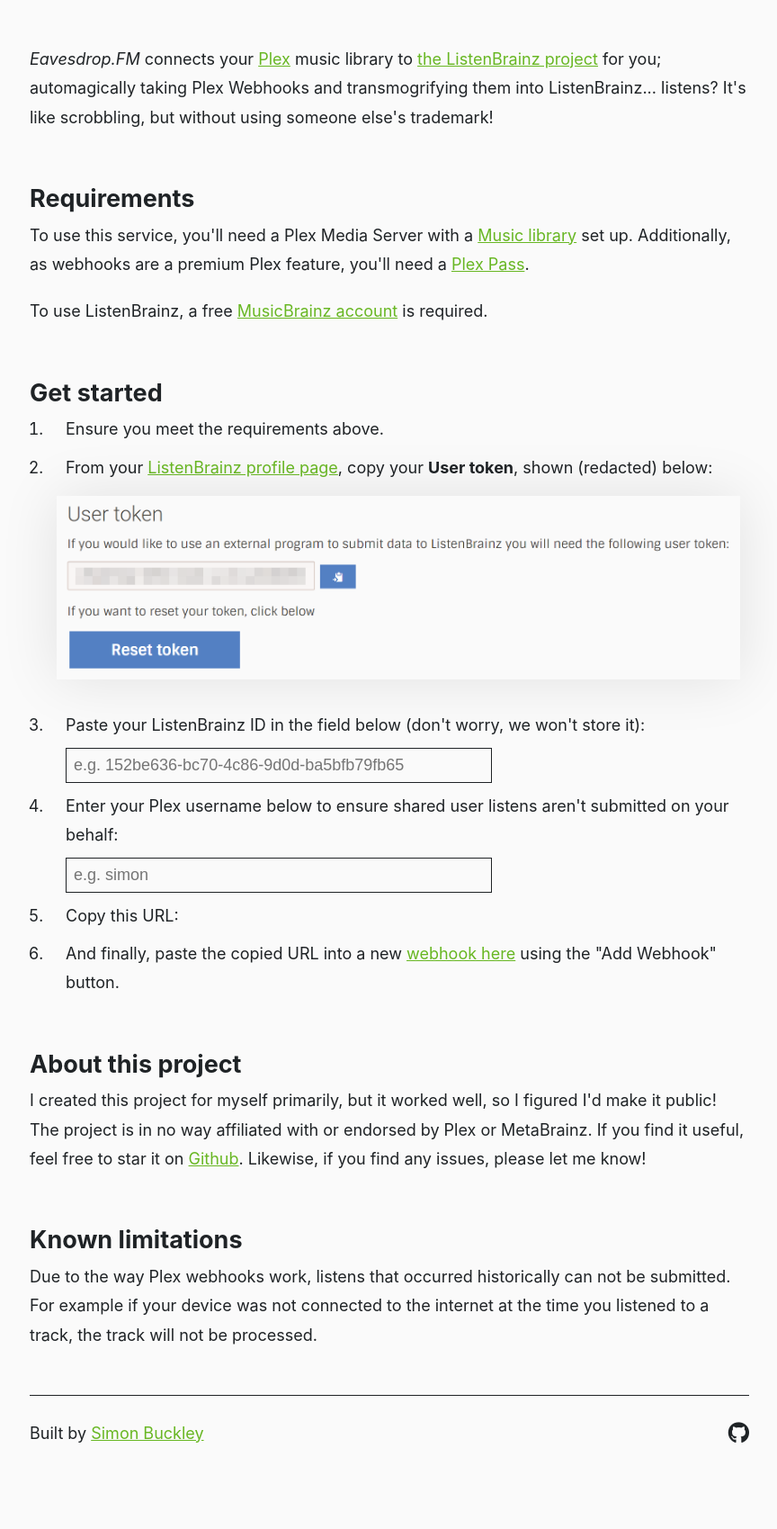
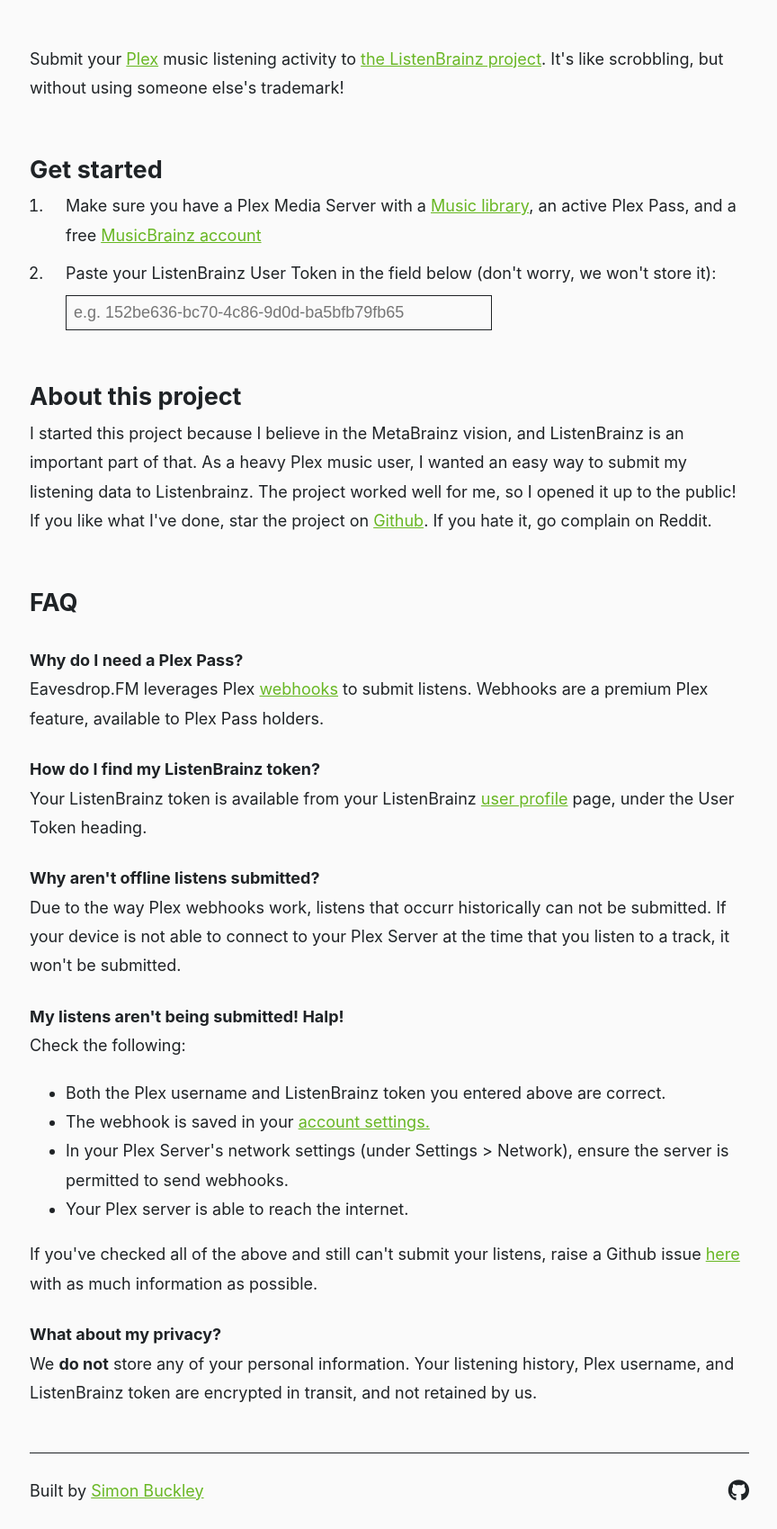
Before and after one commit to simonxciv/eavesdrop.fm, a PHP site: page / in a window 1280 px wide. Shown: the part 86-1785 px from the top of the page at 90% size, without its empty margins (207-1071 px from the left). Before the commit the page ends 1689 px from the top, so only its background shows below. Run offline with PHP 8.4, Linux system fonts and the light colour scheme; some libraries are stand-ins or nearby versions.

Commit message:
Updated onboarding process, added FAQ, simplified docs

```diff
--- a/index.php
+++ b/index.php
@@ -138,6 +138,8 @@
         <link rel="icon" type="image/png" sizes="16x16" href="/favicon-16x16.png">
         <link rel="manifest" href="/site.webmanifest">
 
+        <script src="https://unpkg.com/clipboard@2/dist/clipboard.min.js"></script>
+
     </head>
     <body>
         <header>
@@ -145,31 +147,54 @@
             <p>ListenBrainz + Plex = <i class="fas fa-heart"></i></p>
         </header>
         <main>
-            <p><em>Eavesdrop.FM</em> connects your <a href="https://plex.tv">Plex</a> music library to <a href="https://listenbrainz.org">the ListenBrainz project</a> for you; automagically taking Plex Webhooks and transmogrifying them into ListenBrainz... listens? It's like scrobbling, but without using someone else's trademark!</p>
-
-            <h2>Requirements</h2>
-            <p>To use this service, you'll need a Plex Media Server with a <a href="https://www.plex.tv/en-au/your-media/music/">Music library</a> set up. Additionally, as webhooks are a premium Plex feature, you'll need a <a href="https://www.plex.tv/en-au/plex-pass/">Plex Pass</a>.</p>
-            <p>To use ListenBrainz, a free <a href="https://musicbrainz.org/register?uri=%2F">MusicBrainz account</a> is required.</p>
+            <p>Submit your <a href="https://plex.tv">Plex</a> music listening activity to <a href="https://listenbrainz.org">the ListenBrainz project</a>. It's like scrobbling, but without using someone else's trademark!</p>
 
             <h2>Get started</h2>
             <ol>
-                <li>Ensure you meet the requirements above.</li>
-                <li>From your <a href="https://listenbrainz.org/profile/#auth-token">ListenBrainz profile page</a>, copy your <strong>User token</strong>, shown (redacted) below: <br><img src="img/token.png"></li>
-                <li>Paste your ListenBrainz ID in the field below (don't worry, we won't store it):<br>
+                <li>Make sure you have a Plex Media Server with a <a href="https://www.plex.tv/en-au/your-media/music/">Music library</a>, an active Plex Pass, and a free <a href="https://musicbrainz.org/register?uri=%2F">MusicBrainz account</a>
+                <li>Paste your ListenBrainz User Token in the field below (don't worry, we won't store it):<br>
                     <input id="lbid" type="text" placeholder="e.g. 152be636-bc70-4c86-9d0d-ba5bfb79fb65">
                 </li>
-                <li>Enter your Plex username below to ensure shared user listens aren't submitted on your behalf:<br>
+                <li id="usernamewrapper" class="hidden">Enter your Plex username below to ensure shared users don't submit on your behalf:<br>
                     <input id="username" type="text" placeholder="e.g. simon">
                 </li>
-                <li>Copy this URL: <span id="lboutput" class="url"></span></li>
-                <li>And finally, paste the copied URL into a new <a href="https://app.plex.tv/desktop#!/settings/webhooks">webhook here</a> using the "Add Webhook" button.</p>
+                <li id="copybutton" class="hidden">
+                    <button id="copier" class="btn" data-clipboard-text="">
+                        <i class="fas fa-clone"></i> Copy to clipboard
+                    </button><span id="clipboardsuccess"><i class="fad fa-check-circle"></i> copied!</span>
+                </li>
+                <li id="fifth" class="hidden">
+                    And finally, paste your unique URL into a new <a href="https://app.plex.tv/desktop#!/settings/webhooks">webhook here</a> using the "Add Webhook" button.
+                </li>
             </ol>
 
             <h2>About this project</h2>
-            <p>I created this project for myself primarily, but it worked well, so I figured I'd make it public! The project is in no way affiliated with or endorsed by Plex or MetaBrainz. If you find it useful, feel free to star it on <a href="https://github.com/simonxciv/listenbrainz-plex">Github</a>. Likewise, if you find any issues, please let me know!</p>
+            <p>I started this project because I believe in the MetaBrainz vision, and ListenBrainz is an important part of that. As a heavy Plex music user, I wanted an easy way to submit my listening data to Listenbrainz. The project worked well for me, so I opened it up to the public! If you like what I've done, star the project on <a href="https://github.com/simonxciv/listenbrainz-plex">Github</a>. If you hate it, go complain on Reddit.</p>
 
-            <h2>Known limitations</h2>
-            <p>Due to the way Plex webhooks work, listens that occurred historically can not be submitted. For example if your device was not connected to the internet at the time you listened to a track, the track will not be processed.</p>
+            <h2>FAQ</h2>
+
+            <h4>Why do I need a Plex Pass?</h4>
+            <p>Eavesdrop.FM leverages Plex <a href="https://www.plex.tv/plex-labs/#section7">webhooks</a> to submit listens. Webhooks are a premium Plex feature, available to Plex Pass holders.</p>
+
+            <h4>How do I find my ListenBrainz token?</h4>
+            <p>Your ListenBrainz token is available from your ListenBrainz <a href="https://listenbrainz.org/profile/">user profile</a> page, under the User Token heading.</p>
+
+            <h4>Why aren't offline listens submitted?</h4>
+            <p>Due to the way Plex webhooks work, listens that occurr historically can not be submitted. If your device is not able to connect to your Plex Server at the time that you listen to a track, it won't be submitted.</p>
+
+            <h4>My listens aren't being submitted! Halp!</h4>
+            <p>Check the following:</p>
+            <ul>
+                <li>Both the Plex username and ListenBrainz token you entered above are correct.</li>
+                <li>The webhook is saved in your <a href="https://app.plex.tv/desktop#!/settings/webhooks">account settings.</a></li>
+                <li>In your Plex Server's network settings (under Settings > Network), ensure the server is permitted to send webhooks.</li>
+                <li>Your Plex server is able to reach the internet.</li>
+            </ul>
+            <p>If you've checked all of the above and still can't submit your listens, raise a Github issue <a title="Eavesdrop.FM on Github" href="https://github.com/simonxciv/eavesdrop.fm">here</a> with as much information as possible.</p>
+
+            <h4>What about my privacy?</h4>
+            <p>We <strong>do not</strong> store any of your personal information. Your listening history, Plex username, and ListenBrainz token are encrypted in transit, and not retained by us.</p>
+
         </main>
         <footer>
             <div>
@@ -180,22 +205,44 @@
             </div>
         </footer>
         <script>
-            var lbid = document.getElementById("lbid"),
-                username = document.getElementById("username"),
-                output = document.getElementById("lboutput");
+            var clipboard = new ClipboardJS('.btn');
+            var lbidEl = document.getElementById("lbid"),
+                usernameEl = document.getElementById("username"),
+                lbid, username;
 
-            var url = 'https://eavesdrop.fm/?id=';
+            clipboard.on('success', function(e) {
+                document.getElementById('fifth').classList.remove('hidden');
+                document.getElementById('clipboardsuccess').classList.add('shown');
+            });
 
-            lbid.addEventListener("input", function() {
-                url = 'https://eavesdrop.fm/?id=' + encodeURIComponent(lbid.value);
-                output.innerHTML = DOMPurify.sanitize(url);
+            lbidEl.addEventListener("input", function() {
+                lbid = lbidEl.value;
+                if(lbid.length > 0) {
+                    document.getElementById('usernamewrapper').classList.remove('hidden');
+                } else {
+                    document.getElementById('usernamewrapper').classList.add('hidden');
+                }
+                handleInput()
             });
-            username.addEventListener("input", function() {
-                if(lbid.value != '') {
-                    url = 'https://eavesdrop.fm/?id=' + encodeURIComponent(lbid.value) + '&user=' + encodeURIComponent(username.value)
-                    output.innerHTML = DOMPurify.sanitize(url);
+
+            usernameEl.addEventListener("input", function() {
+                username = usernameEl.value;
+                handleInput()
+            });
+
+            function handleInput() {
+                var url;
+                document.getElementById('clipboardsuccess').classList.remove('shown');
+                if(lbid.length > 0 && username.length > 0) {
+                    url = 'https://eavesdrop.fm/?id=' + encodeURIComponent(lbid) + '&user=' + encodeURIComponent(username);
+                    document.getElementById('copybutton').classList.remove('hidden');
+                } else {
+                    url = '';
+                    document.getElementById('copybutton').classList.add('hidden');
+                    document.getElementById('fifth').classList.add('hidden');
                 }
-            });
+                document.getElementById('copier').setAttribute("data-clipboard-text", url);
+            }
         </script>
         <script src="https://kit.fontawesome.com/9773f88366.js" crossorigin="anonymous"></script>
     </body>
--- a/styles/dark.css
+++ b/styles/dark.css
@@ -2,3 +2,8 @@
     --foreground-primary: var(--alt-light);
     --background-primary: var(--base-dark);
 }
+.btn:hover,
+.btn:active,
+.btn:focus {
+    filter: brightness(0.6)
+}
--- a/styles/main.css
+++ b/styles/main.css
@@ -49,6 +49,9 @@
     margin-bottom: 0;
     margin-top: 50px;
 }
+h4 {
+    margin-bottom: 0;
+}
 a {
     color: var(--accent-dark);
 }
```
Also changed, not shown: other parts of styles/main.css (+30 -0 lines).
